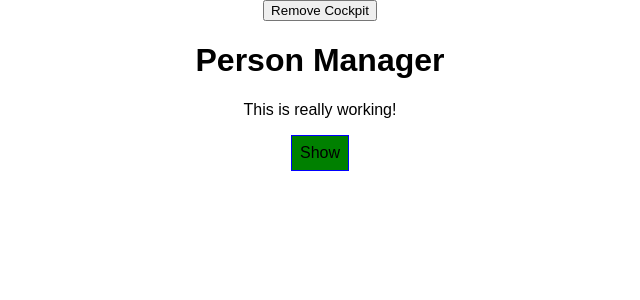
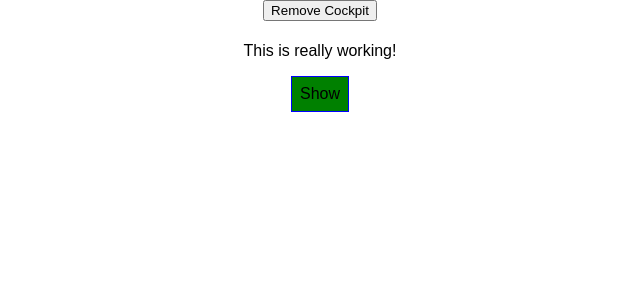
Before and after one commit to sgidd/react-basics-new, a React app: page / in a window 1280 px wide. Shown: the top 300 px of the page, without its empty margins (320-960 px from the left). Built offline with nearby package versions, Linux system fonts and the light colour scheme.

Commit message:
another way of creating HOC which can used to add any class orr any behind logic

```diff
--- a/src/containers/App/App.js
+++ b/src/containers/App/App.js
@@ -3,7 +3,8 @@ import  classes from './App.css';
 import Persons from '../../components/Persons/Persons';
 import Cockpit from '../../components/Cockpit/Cockpit';
 import WithClass from '../../hoc/WithClass';
-
+import anotherWithClass from '../../hoc/anotherWithClass';
+import Aux from '../../hoc/Auxillary';
 
 class App extends Component {
 
@@ -94,8 +95,8 @@ class App extends Component {
     }
 
     return (
-        // <div className={classes.App}>
-        <WithClass classes= {classes.App}>
+         <Aux>
+         {/* <WithClass classes= {classes.App}> */}
           <button onClick={() => {
             this.setState({showCockpit: false});
             }}>
@@ -111,12 +112,12 @@ class App extends Component {
             }
 
             { persons}
-        </WithClass>
-        // </div>
+        {/* </WithClass> */}
+        </Aux>
 
     );
 
   }
 }
 
-export default App;
+export default anotherWithClass(App, classes.App);
--- /dev/null
+++ b/src/hoc/anotherWithClass.js
@@ -0,0 +1,11 @@
+import React from 'react';
+
+const anotherWithClass = (WrappingComponnet, classForHOC) => {
+    return props => (
+            <div className= {classForHOC}>
+                 <WrappingComponnet  />
+            </div>
+    );
+}
+
+export default anotherWithClass;
```
